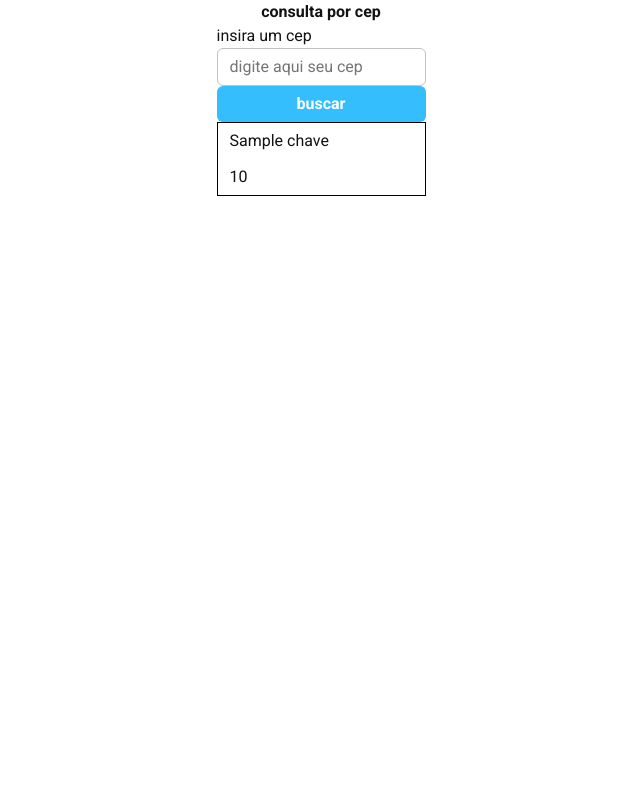
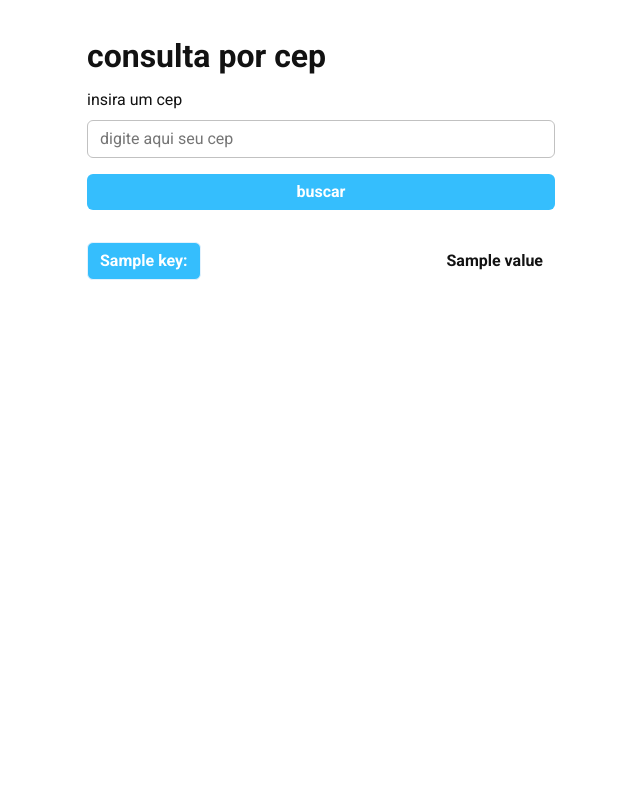
Before and after one commit to vitoiuo/api-cep, a Django app: template consulta/templates/consulta/consulta_por_cep.html in a window 1280 px wide. Shown: the whole page, without its empty margins (319-959 px from the left). Run offline with Django 4.2, Linux system fonts and the light colour scheme; the template is opened without the code that fills it: most values are stand-ins (such as "Sample title", 1, 10 or a date in 2020).

Commit message:
1st release

```diff
--- a/api/urls.py
+++ b/api/urls.py
@@ -1,19 +1,3 @@
-"""core URL Configuration
-
-The `urlpatterns` list routes URLs to views. For more information please see:
-    https://docs.djangoproject.com/en/4.0/topics/http/urls/
-Examples:
-Function views
-    1. Add an import:  from my_app import views
-    2. Add a URL to urlpatterns:  path('', views.home, name='home')
-Class-based views
-    1. Add an import:  from other_app.views import Home
-    2. Add a URL to urlpatterns:  path('', Home.as_view(), name='home')
-Including another URLconf
-    1. Import the include() function: from django.urls import include, path
-    2. Add a URL to urlpatterns:  path('blog/', include('blog.urls'))
-"""
-
 from django.urls import path
 from . import views
 
--- a/consulta/static/consulta/style/main.css
+++ b/consulta/static/consulta/style/main.css
@@ -16,40 +16,66 @@
     font-family: var(--font-family-arial);
 }
 
+h1 {
+    font-size: 2rem;
+}
+
 body {
     display: flex;
     flex-direction: column;
-    align-items: center;
     height: 100vh
 }
 
 main {
     margin: 0 auto;
     padding: 0 16px;
-    max-width: 1200px;
+    width: 500px;
 }
 
 .consult-wrapper {
     display: flex;
     flex-direction: column;
-    align-items: center;
 }
 
 .form-wrapper {
-    display: grid;
+    display: flex;
     flex-direction: column;
-    align-items: center;
 }
 
 .result-wrapper {
-    display: grid;
-    border: 1px solid black;
-
+    display: flex;
+    flex-direction: column;
 }
 
-.result-cell {
+
+.result-row {
+    display: flex;
+    justify-content: space-between;
+}
+
+.result-key {
+    display: flex;
+    align-items: center;
+    justify-content: center;
     padding: 0.375rem 0.75rem;
+    font-weight: 700;
+    border-radius: 0.375rem;
+    background-color: var(--color-blue);
+    color: var(--color-white);
+    border: 1px solid var(--color-light-blue);
+    text-align: right;
 }
+
+.result-value {
+    display: flex;
+    align-items: center;
+    justify-content: center;
+    padding: 0.375rem 0.75rem;
+    font-weight: 700;
+    border-radius: 0.375rem;
+    text-align: right;
+}
+
 
 .form-button {
     line-height: 1.5;
@@ -88,3 +114,31 @@ input::-webkit-inner-spin-button {
     -webkit-appearance: none;
     margin: 0;
 }
+
+.mHalf-bot {
+    margin-bottom: 0.5rem;
+}
+
+.m1-bot {
+    margin-bottom: 1rem;
+}
+
+.m2-bot {
+    margin-bottom: 2rem;
+}
+
+.mHalf-top {
+    margin-top: 0.5rem;
+}
+
+.m1-top {
+    margin-top: 1rem;
+}
+
+.m2-top {
+    margin-top: 2rem;
+}
+
+.m3-top {
+    margin-top: 3rem;
+}
--- a/consulta/templates/consulta/consulta_por_cep.html
+++ b/consulta/templates/consulta/consulta_por_cep.html
@@ -16,19 +16,21 @@
 <body>
 <main>
     <div class="consult-wrapper">
-        <h1>consulta por cep</h1>
+        <h1 class="mHalf-bot m2-top">consulta por cep</h1>
         <form class="form-wrapper" method="get">
-            <label>insira um cep</label>
+            <label class="mHalf-bot">insira um cep</label>
             <input class="form-input" name="cep" value="{{ request.GET.cep }}" type="number"
                    placeholder="digite aqui seu cep">
-            <button class="form-button" type="submit">buscar</button>
+            <button class="m1-top m2-bot form-button" type="submit">buscar</button>
         </form>
     </div>
     <div class="result-wrapper">
-        {% for chave, valor in resposta_consulta.items %}
-            {% if valor != None %}
-                <div class="result-cell">{{ chave }}</div>
-                <div class="result-cell">{{ valor }}</div>
+        {% for key, value in resposta_consulta.items %}
+            {% if value != None %}
+                <div class="result-row mHalf-bot">
+                    <div class="result-key">{{ key }}:</div>
+                    <div class="result-value">{{ value }}</div>
+                </div>
             {% endif %}
         {% endfor %}
     </div>
--- a/consulta/urls.py
+++ b/consulta/urls.py
@@ -4,6 +4,5 @@ from . import views
 app_name = 'consulta'
 
 urlpatterns = [
-    path('', views.index, name='index'),
     path('cep/', views.consulta_por_cep, name='consulta_por_cep'),
 ]
```
Also changed, not shown: consulta/templates/consulta/index.html (deleted, +0 -17 lines), consulta/views.py (+9 -2 lines).
